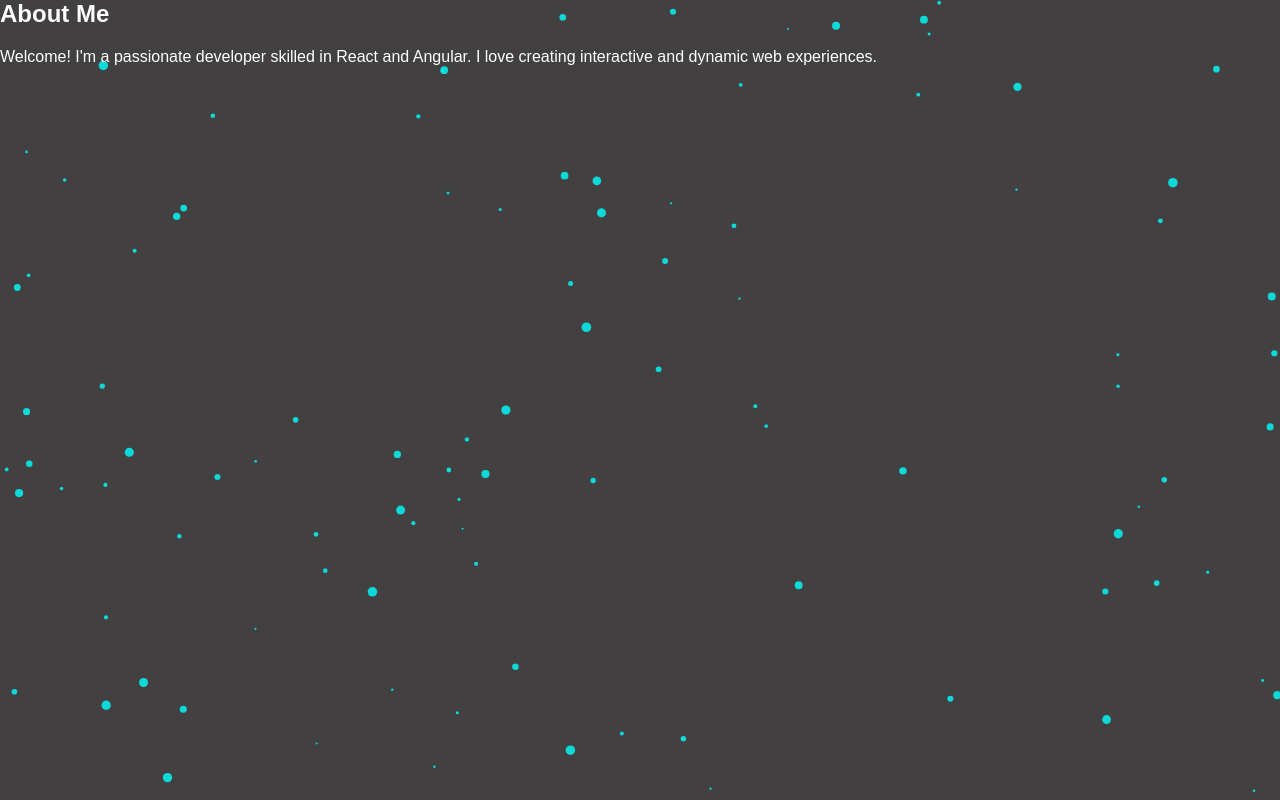
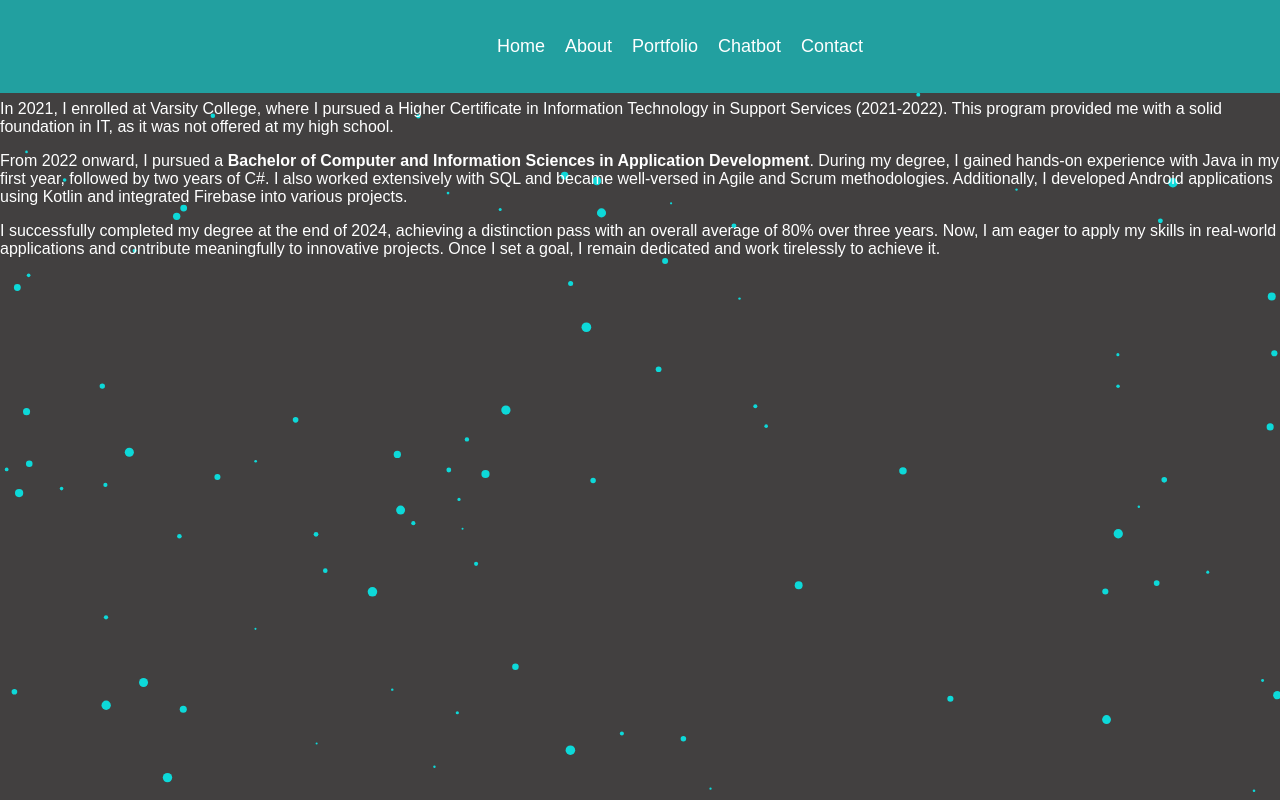
Before and after one commit to RohanM007/RohanPortfolio, a plain HTML site: page pages/about.html in a window 1280 px wide. Drawn offline with Linux system fonts and the light colour scheme.

Commit message:
Updated the about
Added more information about me

```diff
--- a/pages/about.html
+++ b/pages/about.html
@@ -1,7 +1,40 @@
 <section id="about" class="section">
     <link rel="stylesheet" href="../styles/main.css">
     <script src="../scripts/main.js" defer></script>
+
+    <nav>
+        <ul>
+            <li><a href="home.html">Home</a></li>
+            <li><a href="about.html">About</a></li>
+            <li><a href="portfolio.html">Portfolio</a></li>
+            <li><a href="chatbot.html">Chatbot</a></li>
+            <li><a href="contact.html">Contact</a></li>
+        </ul>
+    </nav>
+
     <h2>About Me</h2>
 
-    <p>Welcome! I'm a passionate developer skilled in React and Angular. I love creating interactive and dynamic web experiences.</p>
+    <p>
+        After matriculating in 2019, I took a gap year in 2020, during which I explored various interests.
+        It was during this time that I discovered forex trading. One day, while learning about forex, I came across a video on coding forex bots.
+        That moment sparked my curiosity and ignited my passion for IT.
+    </p>
+
+    <p>
+        In 2021, I enrolled at Varsity College, where I pursued a Higher Certificate in Information Technology in Support Services (2021-2022).
+        This program provided me with a solid foundation in IT, as it was not offered at my high school.
+    </p>
+
+    <p>
+        From 2022 onward, I pursued a <strong>Bachelor of Computer and Information Sciences in Application Development</strong>.
+        During my degree, I gained hands-on experience with Java in my first year, followed by two years of C#.
+        I also worked extensively with SQL and became well-versed in Agile and Scrum methodologies.
+        Additionally, I developed Android applications using Kotlin and integrated Firebase into various projects.
+    </p>
+
+    <p>
+        I successfully completed my degree at the end of 2024, achieving a distinction pass with an overall average of 80% over three years.
+        Now, I am eager to apply my skills in real-world applications and contribute meaningfully to innovative projects.
+        Once I set a goal, I remain dedicated and work tirelessly to achieve it.
+    </p>
 </section>
```
